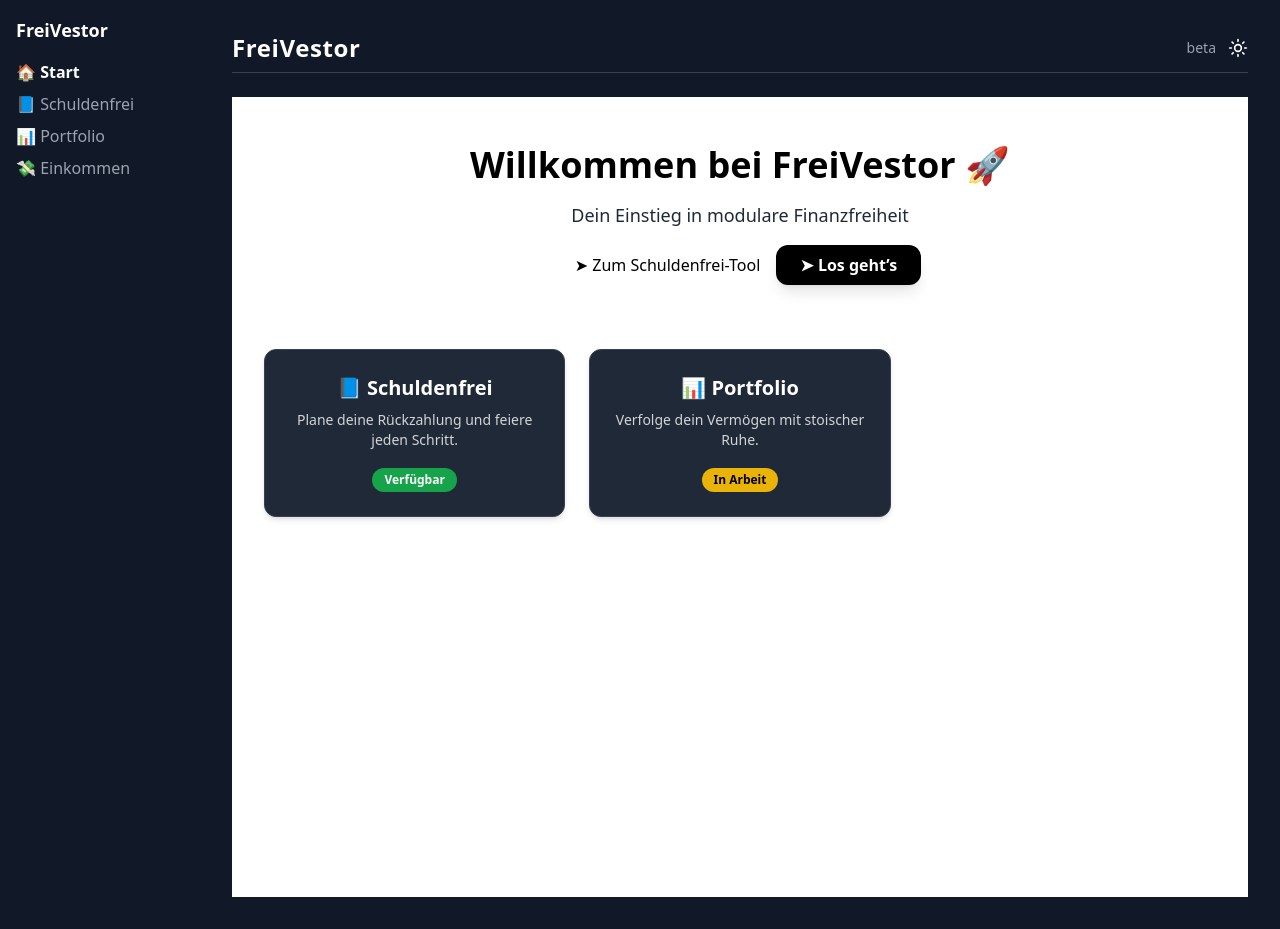
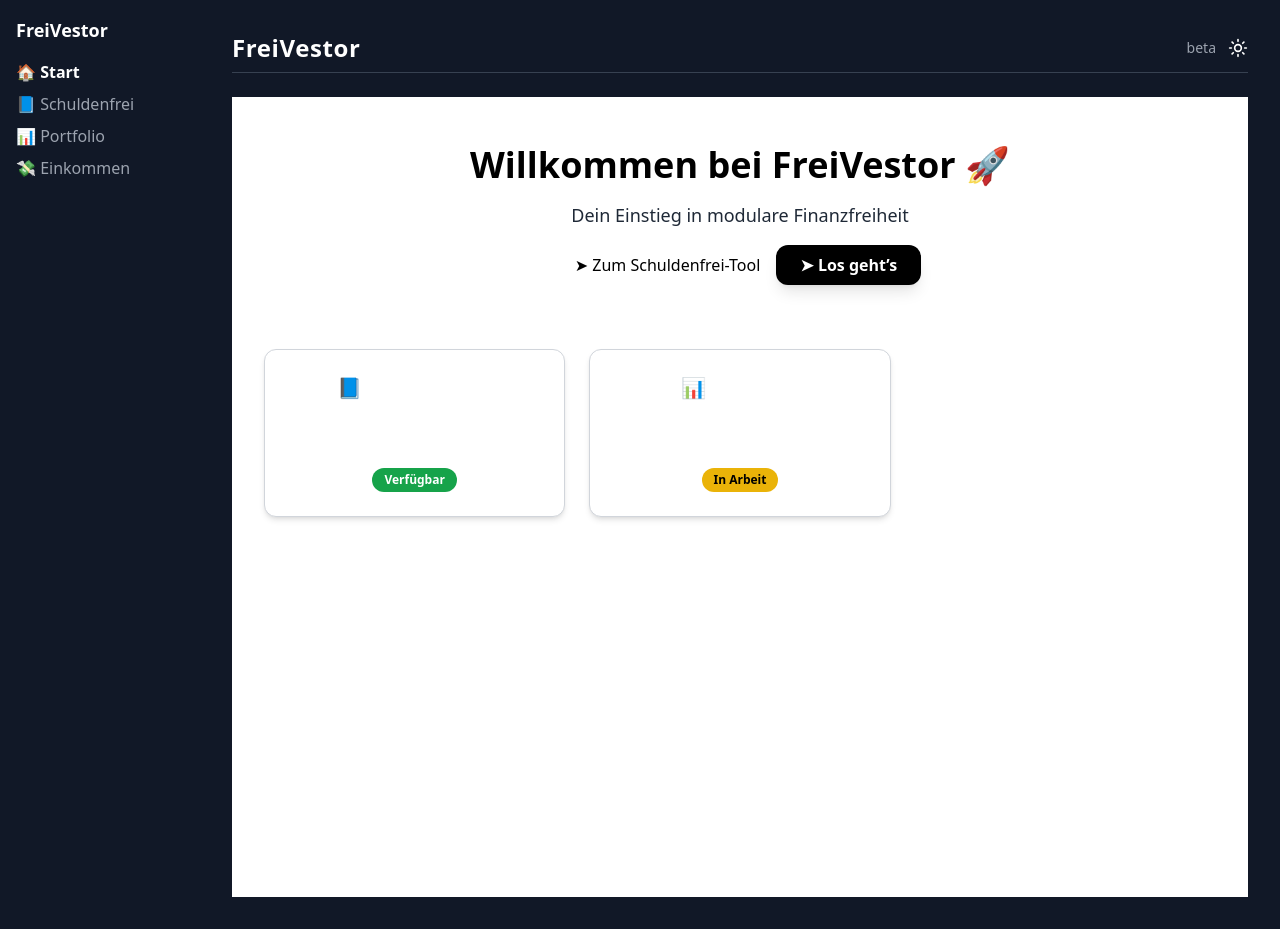
Before and after one commit to lausebengel2004/freivestor-dev, a React (Vite) app: page / in a window 1280 px wide. Built offline with nearby package versions, Linux system fonts and the light colour scheme.

Commit message:
fix(theme): ThemeProvider global in main.tsx eingebunden

```diff
--- a/src/components/ui/Card.tsx
+++ b/src/components/ui/Card.tsx
@@ -10,7 +10,9 @@ export default function Card({ children, className = "" }: CardProps) {
   return (
     <div
       className={classNames(
-        "bg-gray-800 border border-gray-700 rounded-xl shadow-md p-6 transition hover:shadow-xl",
+        "bg-white dark:bg-gray-800",
+        "border border-gray-300 dark:border-gray-700",
+        "rounded-xl shadow-md p-6 transition hover:shadow-xl",
         className
       )}
     >
--- a/src/main.tsx
+++ b/src/main.tsx
@@ -3,10 +3,12 @@ import "./styles/global.css"
 import React from "react"
 import ReactDOM from "react-dom/client"
 import App from "./App"
-
+import { ThemeProvider } from "@context/ThemeContext"  // <– korrekt mit Alias!
 
 ReactDOM.createRoot(document.getElementById("root")!).render(
   <React.StrictMode>
-    <App />
+    <ThemeProvider>
+      <App />
+    </ThemeProvider>
   </React.StrictMode>
 )
```
